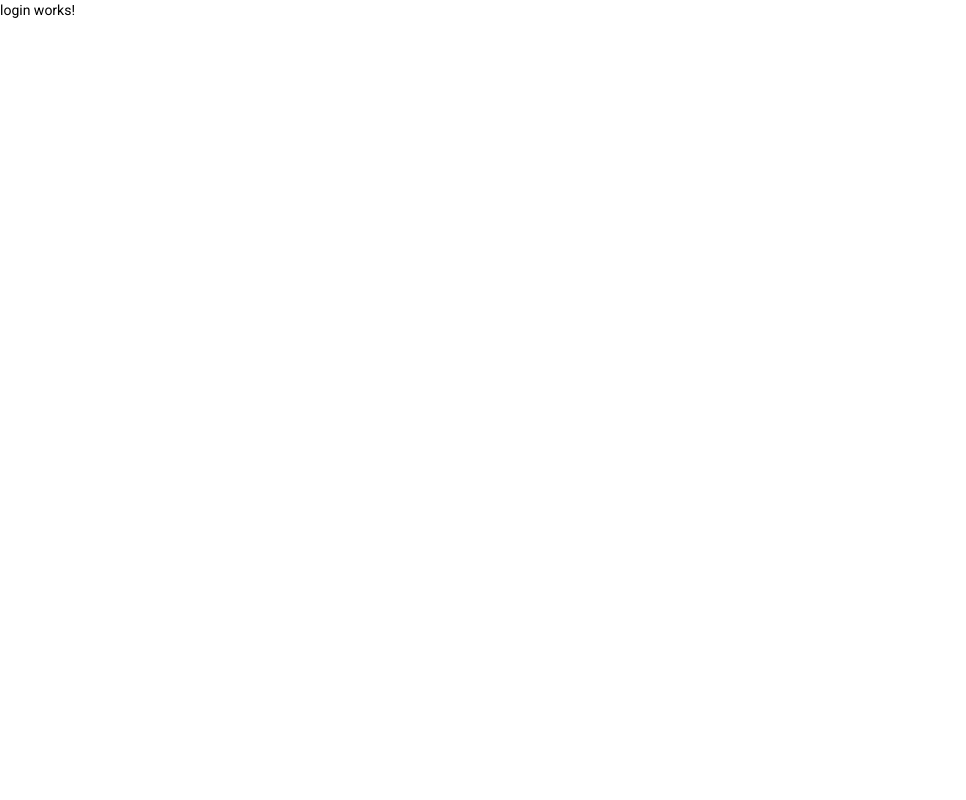
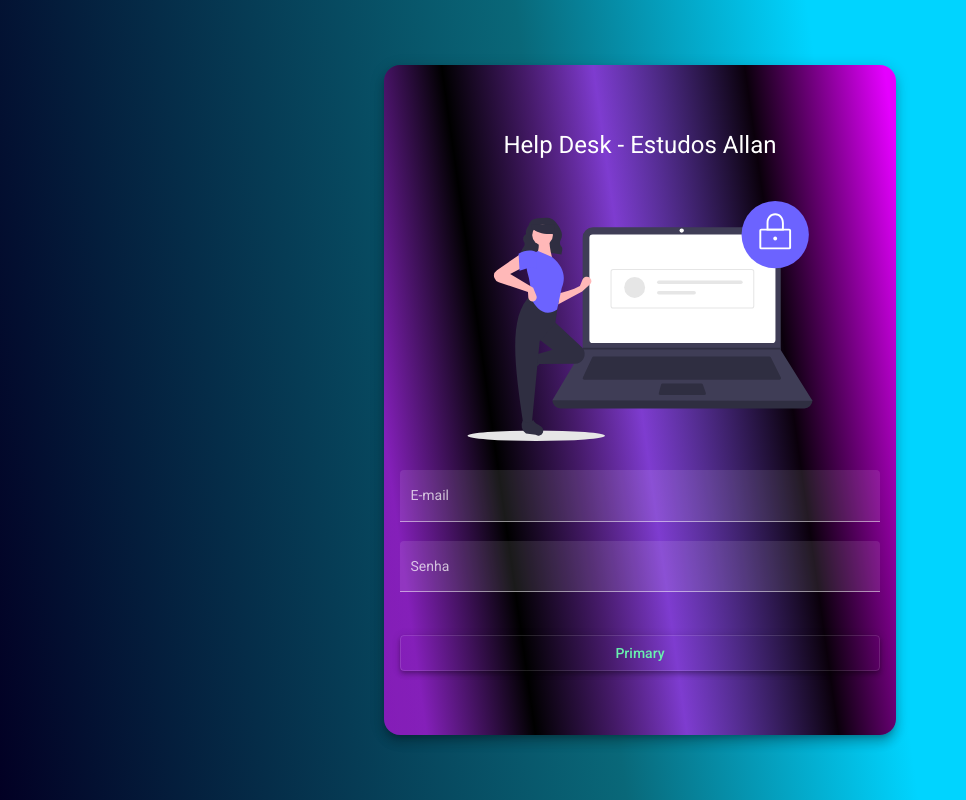
Before and after one commit to duarte44/Helpdesk-front, an Angular app: page /login in a window 1280 px wide. Shown: the whole page, without its empty margins (0-966 px from the left). Built offline with nearby package versions, Linux system fonts and the light colour scheme.

Commit message:
html e css para login

```diff
--- a/src/app/components/login/login.component.css
+++ b/src/app/components/login/login.component.css
@@ -0,0 +1,39 @@
+.container{
+    height: 100%;
+    background: linear-gradient(82deg, rgba(2,0,36,1) 0%, rgba(9,104,121,1) 45%, rgba(0,212,255,1) 66%);
+    display: flex;
+    align-items: center;
+    justify-content: center;
+}
+
+.form{
+    width: 30rem;
+    margin: auto;
+    background: rgb(229,0,255);
+    background: -moz-linear-gradient(82deg, rgba(229,0,255,0.5648634453781513) 7%, rgba(0,0,0,1) 25%, rgba(229,0,255,0.5368522408963585) 50%, rgba(10,0,11,1) 75%, rgba(229,0,255,1) 98%);
+    background: -webkit-linear-gradient(82deg, rgba(229,0,255,0.5648634453781513) 7%, rgba(0,0,0,1) 25%, rgba(229,0,255,0.5368522408963585) 50%, rgba(10,0,11,1) 75%, rgba(229,0,255,1) 98%);
+    background: linear-gradient(82deg, rgba(229,0,255,0.5648634453781513) 7%, rgba(0,0,0,1) 25%, rgba(229,0,255,0.5368522408963585) 50%, rgba(10,0,11,1) 75%, rgba(229,0,255,1) 98%);
+    filter: progid:DXImageTransform.Microsoft.gradient(startColorstr="#e500ff",endColorstr="#e500ff",GradientType=1);
+    padding: 4rem 1rem;
+    border-radius: 1rem;
+}
+
+h1{
+    width: 100%;
+    text-align: center;
+    color: white;
+}
+
+img{
+    height: 15rem;
+    width: 100%;
+    margin: 1.5rem auto 1.5rem auto;
+}
+
+.full-width{
+    width: 100%;
+}
+
+button{
+    margin-top: 1.5rem;
+}
--- a/src/app/components/login/login.component.html
+++ b/src/app/components/login/login.component.html
@@ -1 +1,19 @@
-<p>login works!</p>
+<div class="container">
+    <form class="form mat-elevation-z8">
+        <h1>Help Desk - Estudos Allan</h1>
+        <img src="assets/img/login-image.svg" alt="Help Desk - Estudos Allan">
+        <mat-form-field class="full-width" appearance="fill">
+          <mat-label>E-mail</mat-label>
+          <input matInput placeholder="Ex. fulado@mail.com">
+        </mat-form-field>
+
+        <mat-form-field class="full-width" appearance="fill">
+           <mat-label>Senha</mat-label>
+         <input type="password" matInput placeholder="Ex. 123">
+        </mat-form-field>
+
+        <button class="full-width mat-elevation-z4" mat-stroked-button color="accent">Primary</button>
+
+      </form>
+
+</div>
```
